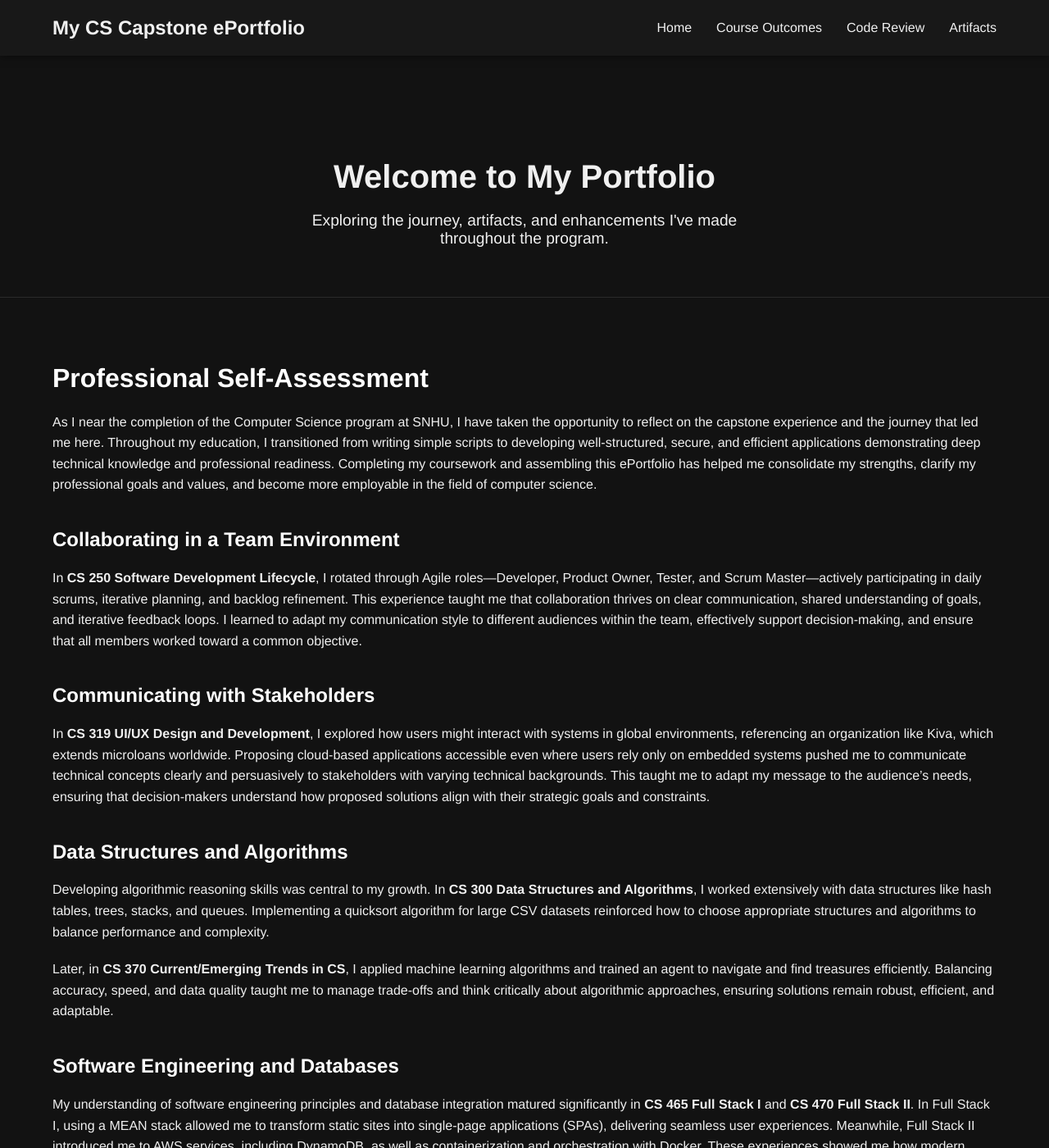
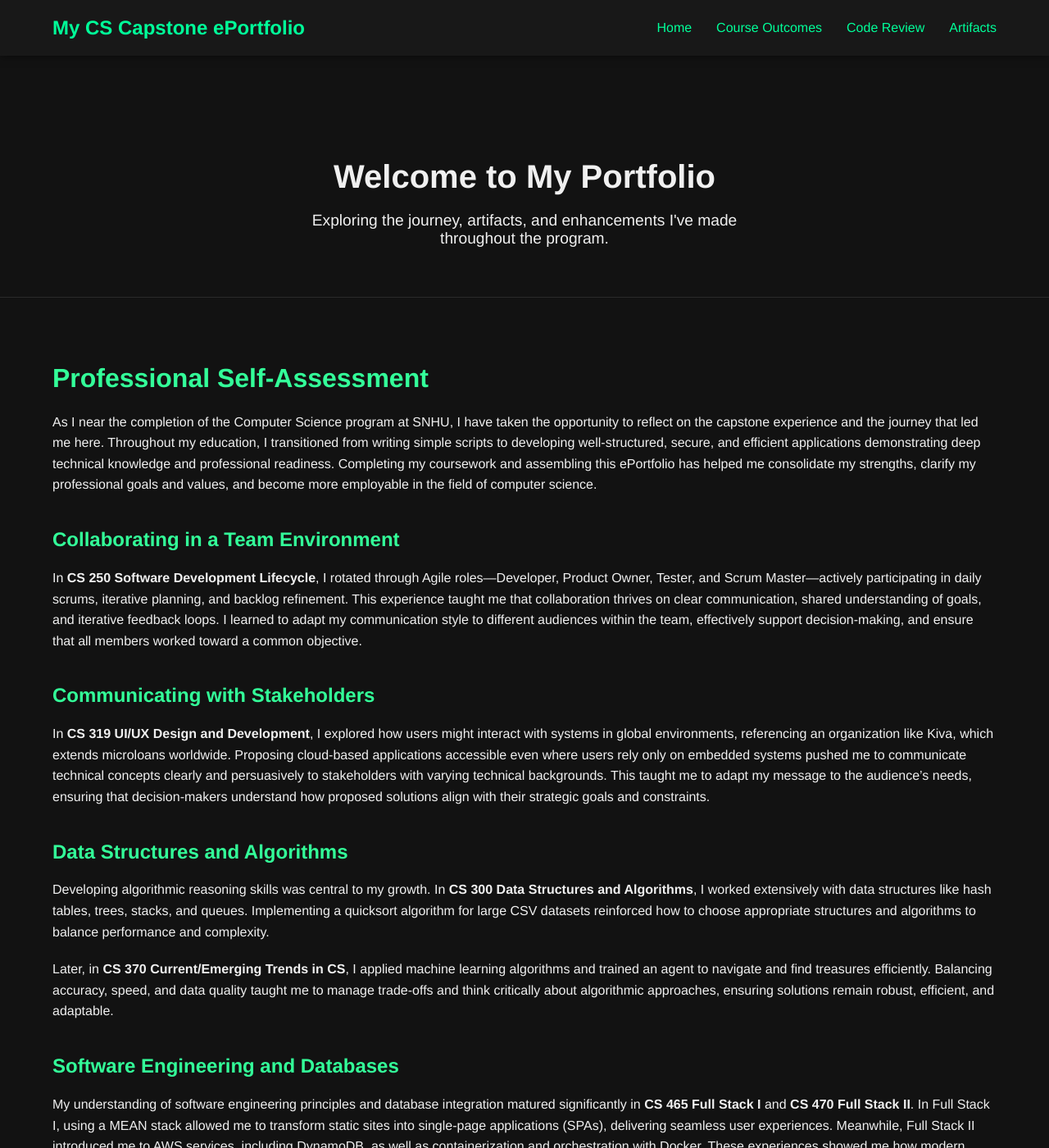
Before and after one commit to briggs8933/CS-499-Capstone, a Jekyll site: the page built from index.md, in a window 1280 px wide and 1400 px high. Shown: the whole window at 82% size. Built offline with Jekyll 4.4.1, drawn with Linux system fonts in a browser that asks for light colours.

Commit message:
Update style.css

```diff
--- a/assets/css/style.css
+++ b/assets/css/style.css
@@ -8,11 +8,12 @@ body {
 }
 
 a {
-  color:#f0f0f0;
+  color:#00FF99;
   text-decoration:none;
 }
 
 a:hover {
+  color:#00FF99;
   text-decoration:underline;
 }
 
@@ -64,10 +65,9 @@ a:hover {
 
 /* Spacing for content below the fixed header */
 .content {
-  padding-top:100px; /* Enough to clear the fixed header */
+  padding-top:100px;
 }
 
-/* Hero section (optional) */
 .hero {
   text-align:center;
   padding:60px 0;
@@ -91,7 +91,7 @@ a:hover {
 }
 
 .main-content h1, .main-content h2, .main-content h3 {
-  color:#ffffff;
+  color:#33FF99;
   margin-top:40px;
 }
 
```
